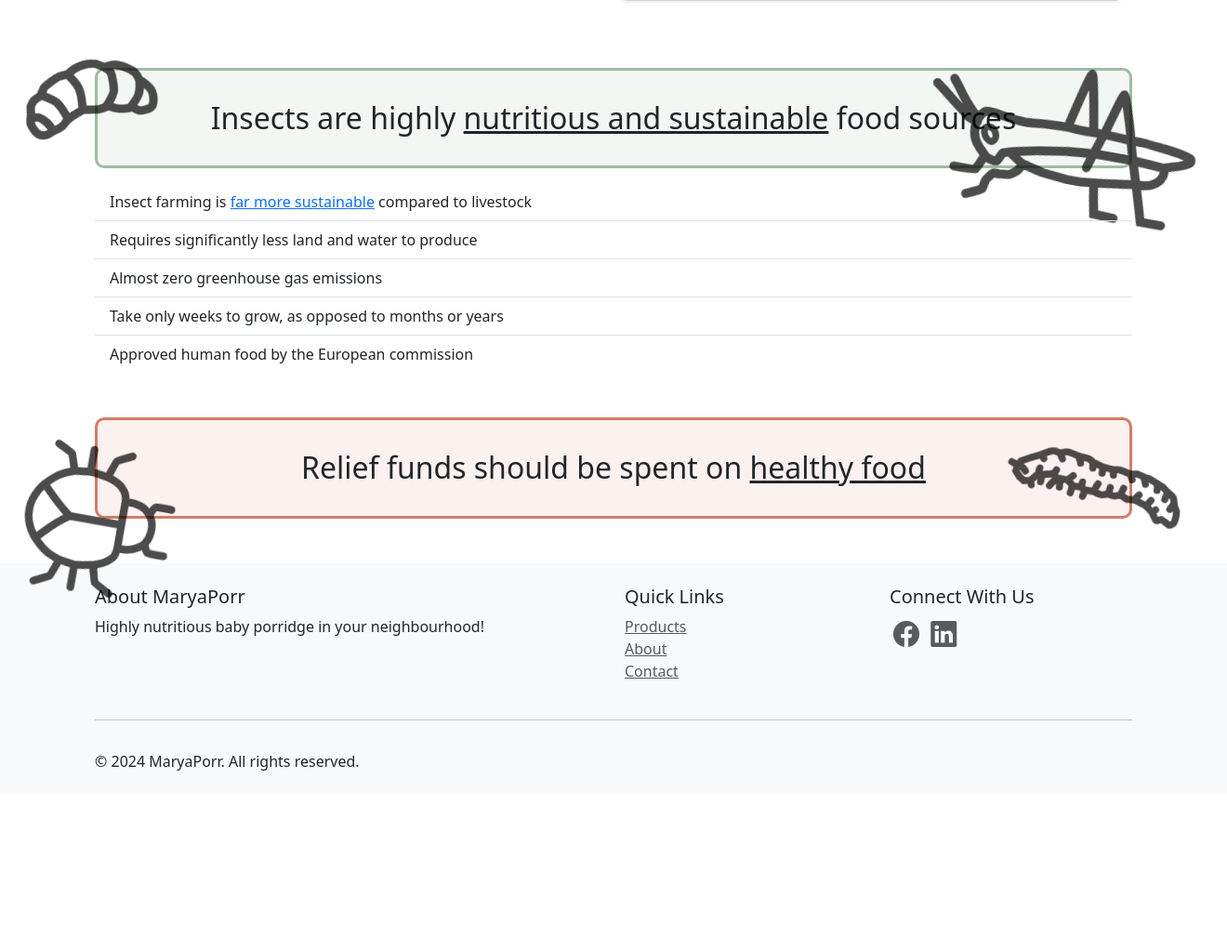
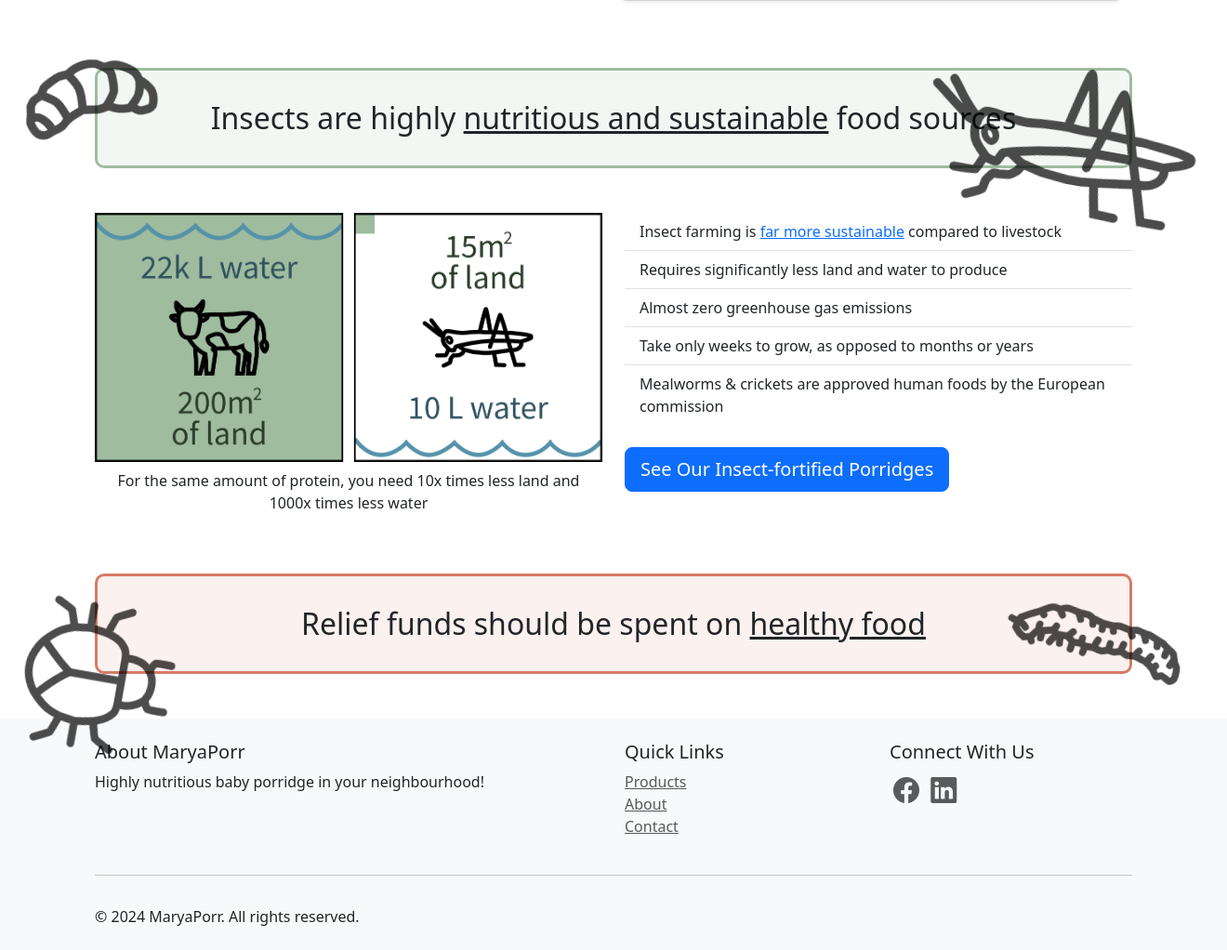
Before and after one commit to robsyc/django-MaryaPorr, a Django app: page / in a window 1320 px wide; the page is wider, and only the part inside the window is pictured. Shown: the part 1757-2779 px from the top of that part at 93% size. Before the commit the page ends 2586 px from the top of that part, so only its background shows below. Run offline with Django 5.2, Linux system fonts and the light colour scheme; parts of the project's set-up code (start-up, migrations or seed data) failed here and were passed over; some libraries are stand-ins or nearby versions.

Commit message:
first comparisons section

```diff
--- a/templates/home.html
+++ b/templates/home.html
@@ -247,6 +247,13 @@
       </h2>
     </div>
 
+    <div class="row my-3 my-md-5 sectionReveal">
+      <div class="col-md-6">
+        <img src="/static/media/ui/comparison.png" class="img-fluid" alt="Comparison of insect farming vs. livestock">
+        <p class="text-center mt-2">For the same amount of protein, you need 10x times less land and 1000x times less water</p>
+      </div>
+
+      <div class="col-md-6">
         <ul class="list-group list-group-flush" style="background-color:rgba(0, 0, 0, 0.0);">
           <li class="list-group-item" style="background-color:rgba(0, 0, 0, 0.0);">
             Insect farming is <a href="https://www.frontiersin.org/journals/sustainability/articles/10.3389/frsus.2023.1112950/full">far more sustainable</a> compared to livestock
@@ -261,10 +268,14 @@
             Take only weeks to grow, as opposed to months or years
           </li>
           <li class="list-group-item" style="background-color:rgba(0, 0, 0, 0.0);">
-        Approved human food by the European commission
+            Mealworms & crickets are approved human foods by the European commission
           </li>
         </ul>
-
+        <a href="{% url 'products' %}">
+          <button class="btn btn-primary btn-lg mt-4">See Our Insect-fortified Porridges</button>
+        </a>
+      </div>
+    </div>
   </div>
 </section>
 
```
Also changed, not shown: static/media/ui/comparison.png (added), static/style/custom_bootstrap.css. Lines whose indentation alone changed are shown as unchanged.
